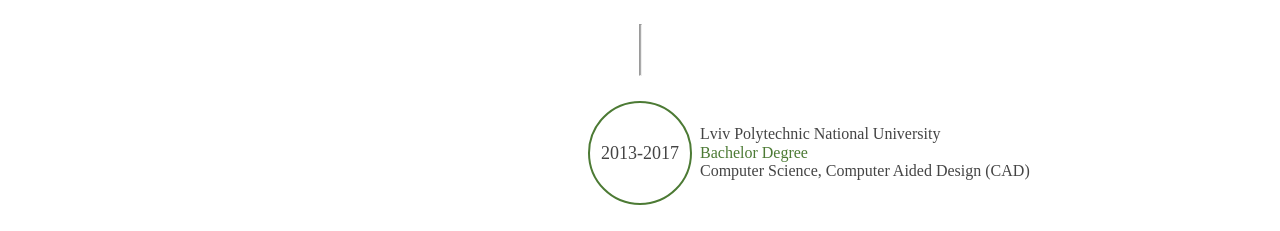
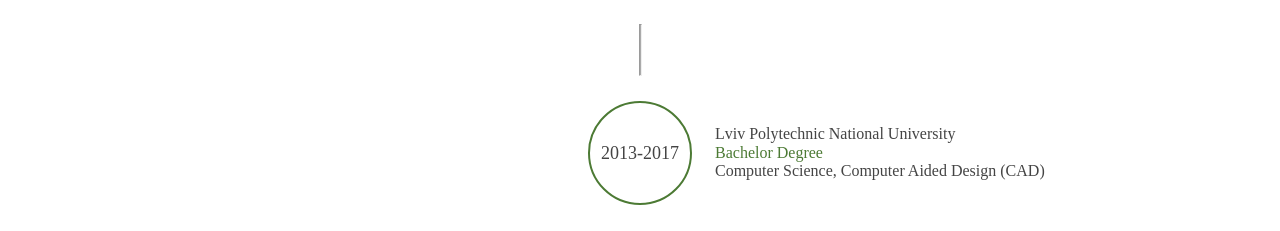
Before and after one commit to melnyko/My-page, a plain HTML site: page index.html in a window 1280 px wide. Shown: the part 2420-2651 px from the top of the page. Drawn offline with nearby package versions, Linux system fonts and the light colour scheme.

Commit message:
new css and js changes4

```diff
--- a/css/index.css
+++ b/css/index.css
@@ -167,14 +167,14 @@
 .education3{
     color: #444444;
     position: relative;
-    left: 700px;
+    left: 715px;
     bottom: 80px;
     width: 350px;
 }
 .education4{
     color: #4c7a34;
     position: relative;
-    left: 700px;
+    left: 715px;
     bottom: 80px;
     width: 350px;
 }
```
